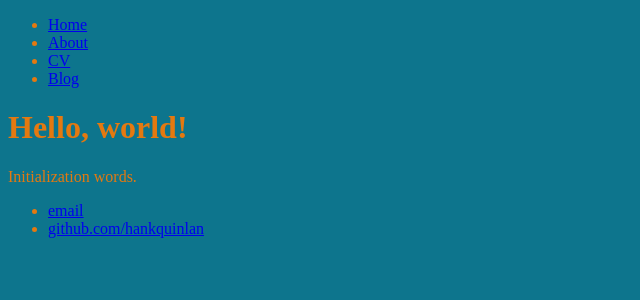
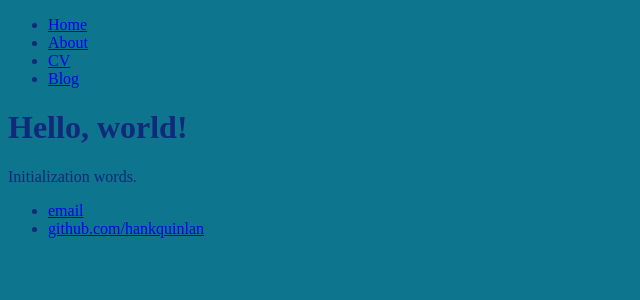
Before and after one commit to adupuis2/adupuis2.github.io, a Jekyll site: the page built from index.html, in a window 1280 px wide. Shown: the top 300 px of the page, without its empty margins (0-640 px from the left). Built offline with Jekyll 4.4.1, drawn with Linux system fonts in a browser that asks for light colours.

Commit message:
Update main.css

```diff
--- a/css/main.css
+++ b/css/main.css
@@ -1,4 +1,4 @@
 body {
 	background: #0D758D;
-	color: #E47910;
+	color: #11287B;
 }
```
